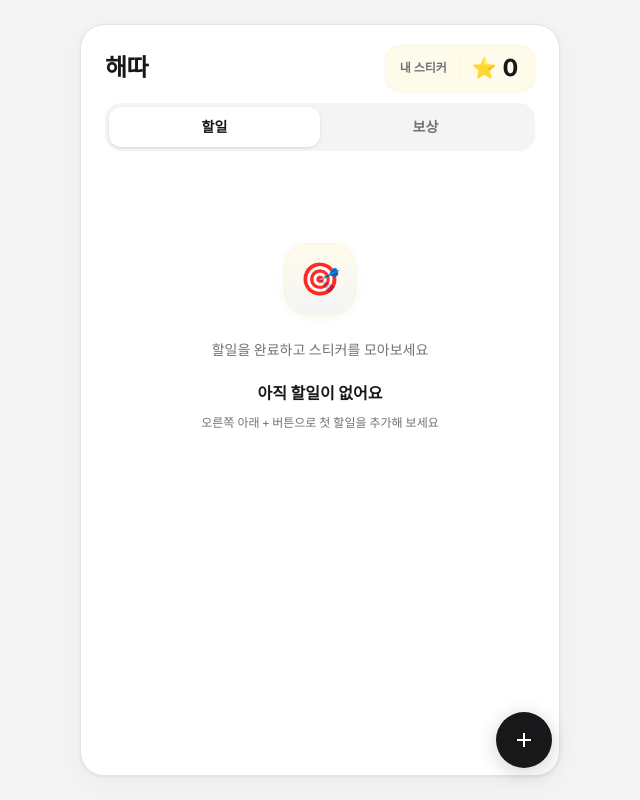
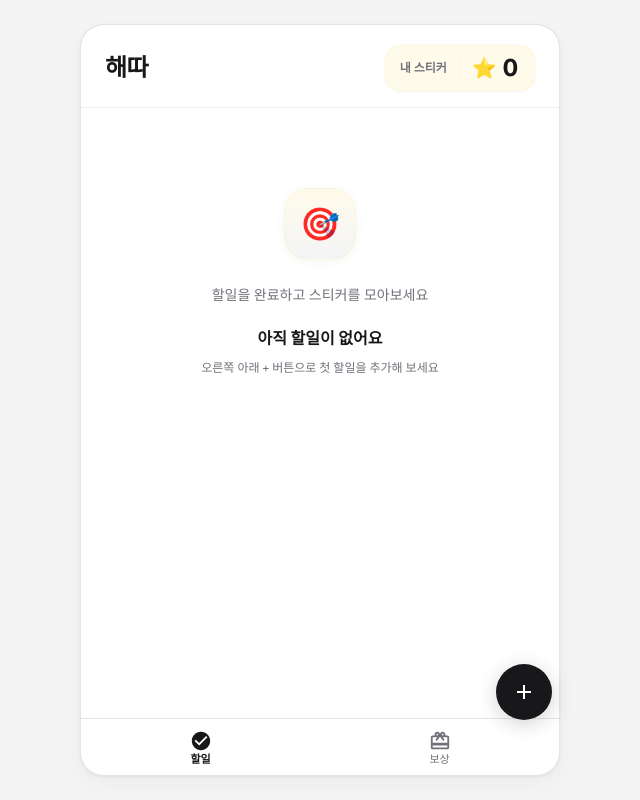
Before and after one commit to Jang-eunhye/haedda, a Next.js app: page / in a window 1280 px wide. Shown: the whole page, without its empty margins (320-960 px from the left). Built offline with nearby package versions, Linux system fonts and the light colour scheme.

Commit message:
design: 할일/보상 탭 하단으로 이동

```diff
--- /dev/null
+++ b/src/app/components/BottomNav.tsx
@@ -0,0 +1,59 @@
+import { MdCheckCircle, MdCheckCircleOutline, MdRedeem } from 'react-icons/md';
+import { TabType } from '../types';
+
+const TABS: {
+  key: TabType;
+  label: string;
+  Icon: typeof MdCheckCircleOutline;
+  ActiveIcon: typeof MdCheckCircle;
+}[] = [
+  {
+    key: 'todo',
+    label: '할일',
+    Icon: MdCheckCircleOutline,
+    ActiveIcon: MdCheckCircle,
+  },
+  {
+    key: 'reward',
+    label: '보상',
+    Icon: MdRedeem,
+    ActiveIcon: MdRedeem,
+  },
+];
+
+interface Props {
+  activeTab: TabType;
+  onChange: (tab: TabType) => void;
+}
+
+export default function BottomNav({ activeTab, onChange }: Props) {
+  return (
+    <nav
+      className="shrink-0 border-t border-border bg-surface/95 backdrop-blur-md pb-[env(safe-area-inset-bottom,0px)]"
+      aria-label="탭 메뉴"
+    >
+      <div className="flex h-14">
+        {TABS.map(({ key, label, Icon, ActiveIcon }) => {
+          const isActive = activeTab === key;
+          const TabIcon = isActive ? ActiveIcon : Icon;
+          return (
+            <button
+              key={key}
+              type="button"
+              onClick={() => onChange(key)}
+              aria-current={isActive ? 'page' : undefined}
+              className={`flex-1 flex flex-col items-center justify-center gap-0.5 transition-colors active:scale-[0.97] ${
+                isActive ? 'text-foreground' : 'text-muted hover:text-foreground/80'
+              }`}
+            >
+              <TabIcon size={22} aria-hidden />
+              <span className={`text-[11px] leading-none ${isActive ? 'font-semibold' : 'font-medium'}`}>
+                {label}
+              </span>
+            </button>
+          );
+        })}
+      </div>
+    </nav>
+  );
+}
--- a/src/app/components/Fab.tsx
+++ b/src/app/components/Fab.tsx
@@ -11,7 +11,7 @@ export default function Fab({ onClick, label = '추가' }: Props) {
       type="button"
       onClick={onClick}
       aria-label={label}
-      className="fixed bottom-6 z-40 w-14 h-14 rounded-full bg-foreground text-white shadow-[0_4px_20px_rgba(0,0,0,0.18)] flex items-center justify-center hover:bg-foreground/90 active:scale-95 transition-all duration-150 right-[max(1.5rem,calc(50%-16rem+1.5rem))] sm:bottom-8"
+      className="fixed z-40 w-14 h-14 rounded-full bg-foreground text-white shadow-[0_4px_20px_rgba(0,0,0,0.18)] flex items-center justify-center hover:bg-foreground/90 active:scale-95 transition-all duration-150 right-[max(1.5rem,calc(50%-16rem+1.5rem))] bottom-[calc(4.5rem+env(safe-area-inset-bottom,0px))] sm:bottom-[calc(5rem+env(safe-area-inset-bottom,0px))]"
     >
       <MdAdd size={24} aria-hidden />
     </button>
--- a/src/app/components/MainApp.tsx
+++ b/src/app/components/MainApp.tsx
@@ -14,15 +14,7 @@ import RewardTab from './RewardTab';
 
 import StickerBanner from './StickerBanner';
 
-
-
-const TABS: { key: TabType; label: string }[] = [
-
-  { key: 'todo', label: '할일' },
-
-  { key: 'reward', label: '보상' },
-
-];
+import BottomNav from './BottomNav';
 
 
 
@@ -66,9 +58,7 @@ export default function MainApp() {
 
         <div className="flex flex-col h-full bg-surface sm:rounded-3xl sm:shadow-[0_1px_3px_rgba(0,0,0,0.06),0_8px_24px_rgba(0,0,0,0.04)] sm:border sm:border-border overflow-hidden">
 
-          <div className="shrink-0">
-
-            <header className="px-5 pt-5 pb-3 sm:px-6">
+          <header className="shrink-0 px-5 pt-5 pb-4 sm:px-6 border-b border-border/60">
 
             <div className="flex items-center justify-between gap-4">
 
@@ -86,45 +76,7 @@ export default function MainApp() {
 
 
 
-            <div className="px-4 pb-3 sm:px-6">
-
-              <div className="flex p-1 bg-background rounded-2xl">
-
-                {TABS.map(({ key, label }) => (
-
-                  <button
-
-                    key={key}
-
-                    onClick={() => setActiveTab(key)}
-
-                    className={`flex-1 py-2.5 text-sm font-semibold rounded-xl transition-all duration-200 ${
-
-                      activeTab === key
-
-                        ? 'bg-surface text-foreground shadow-sm'
-
-                        : 'text-muted hover:text-foreground'
-
-                    }`}
-
-                  >
-
-                    {label}
-
-                  </button>
-
-                ))}
-
-              </div>
-
-            </div>
-
-          </div>
-
-
-
-          <main className="flex-1 min-h-0 overflow-y-auto px-4 py-4 sm:px-6 sm:pb-6">
+          <main className="flex-1 min-h-0 overflow-y-auto px-4 py-4 sm:px-6">
 
             {activeTab === 'todo' ? (
 
@@ -164,6 +116,10 @@ export default function MainApp() {
 
           </main>
 
+
+
+          <BottomNav activeTab={activeTab} onChange={setActiveTab} />
+
         </div>
 
       </div>
--- a/src/app/components/RewardTab.tsx
+++ b/src/app/components/RewardTab.tsx
@@ -40,7 +40,7 @@ export default function RewardTab({
   };
 
   return (
-    <div className="pb-20">
+    <div className="pb-28">
       {rewards.length === 0 ? (
         <EmptyState
           icon="🎁"
--- a/src/app/components/TodoTab.tsx
+++ b/src/app/components/TodoTab.tsx
@@ -66,7 +66,7 @@ export default function TodoTab({
   };
 
   return (
-    <div className="pb-20">
+    <div className="pb-28">
       {todos.length === 0 ? (
         <EmptyState
           icon="🎯"
```
Lines whose indentation alone changed are shown as unchanged.
